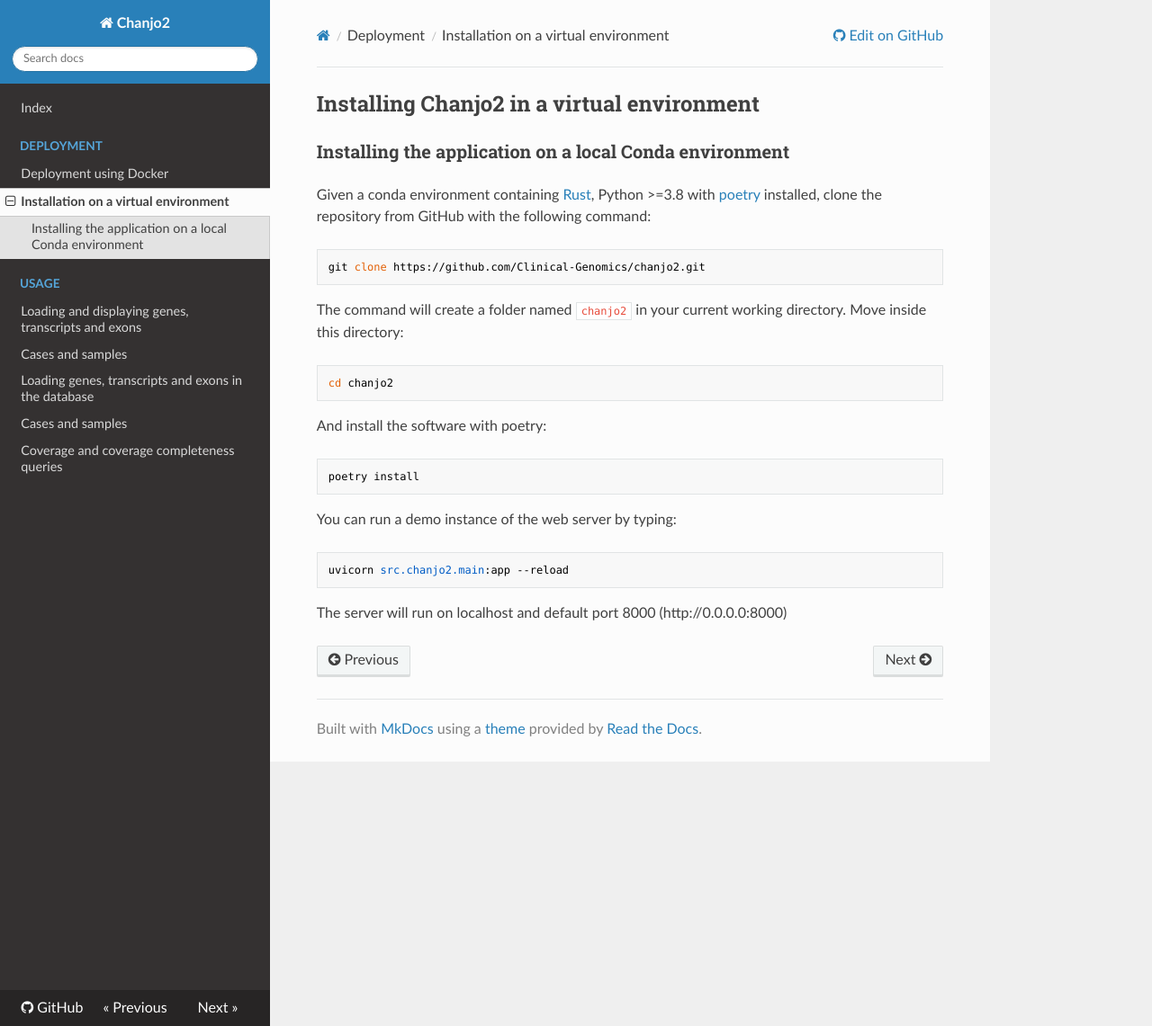
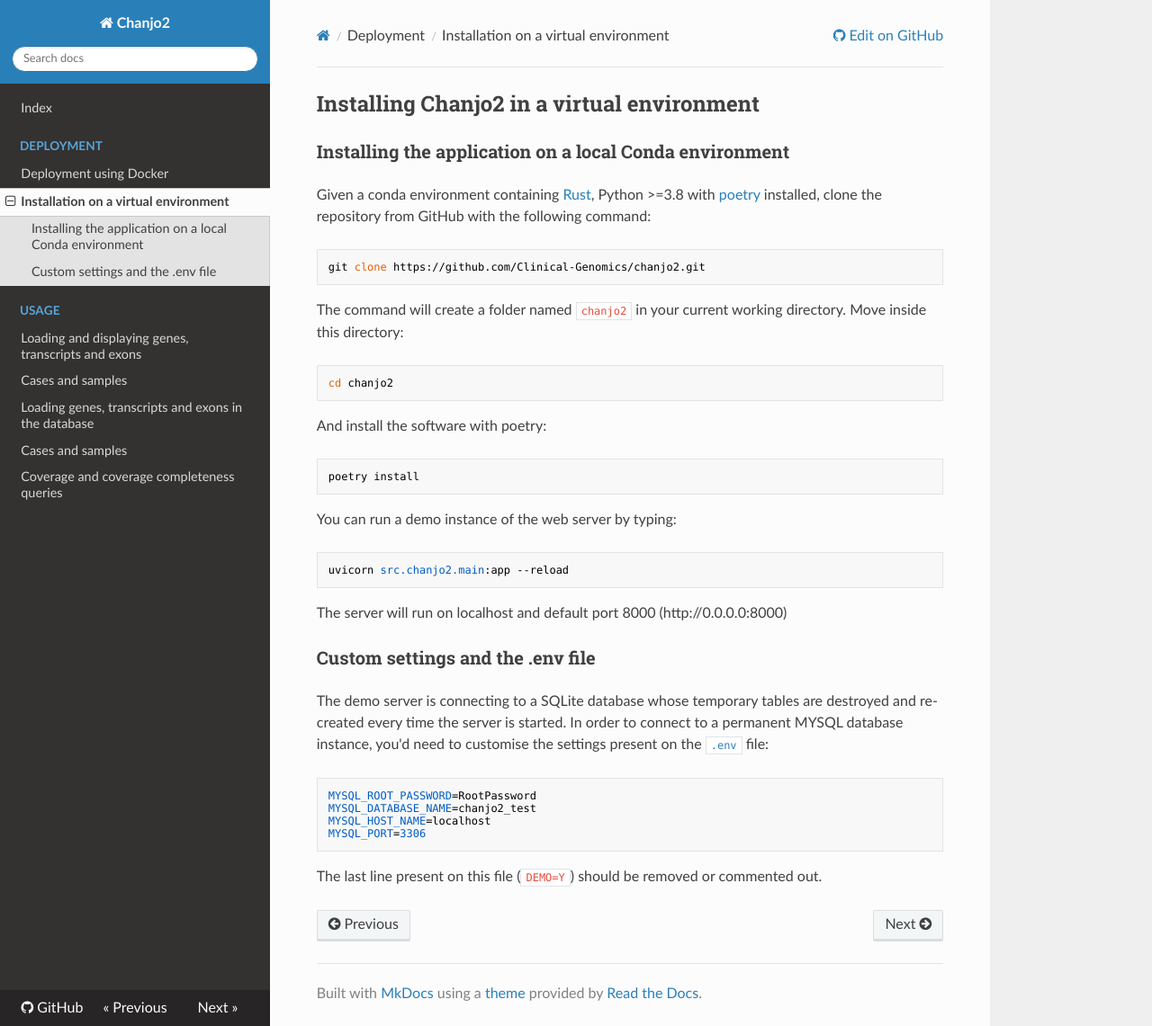
Before and after one commit to Clinical-Genomics/chanjo2, an MkDocs documentation site: the page built from docs/deployment/installation.md, in a window 1280 px wide and 1141 px high. Shown: the whole window at 90% size. Built offline with MkDocs 1.6.1, drawn with Linux system fonts in a browser that asks for light colours; nearby versions of some CDN libraries.

Commit message:
Added documentation on how to customise the .env file for connecting to a custom database

````diff
--- a/docs/deployment/installation.md
+++ b/docs/deployment/installation.md
@@ -29,4 +29,18 @@ uvicorn src.chanjo2.main:app --reload
 The server will run on localhost and default port 8000 (http://0.0.0.0:8000)
 
 
+### Custom settings and the .env file
+
+The demo server is connecting to a SQLite database whose temporary tables are destroyed and re-created every time the server is started.
+In order to connect to a permanent MYSQL database instance, you'd need to customise the settings present on the [`.env`](https://github.com/Clinical-Genomics/chanjo2/blob/main/.env) file:
+
+```
+MYSQL_ROOT_PASSWORD=RootPassword
+MYSQL_DATABASE_NAME=chanjo2_test
+MYSQL_HOST_NAME=localhost
+MYSQL_PORT=3306
+```
+
+The last line present on this file (`DEMO=Y`) should be removed or commented out.
+
 [rust]: https://www.rust-lang.org/
````
Also changed, not shown: CHANGELOG.md (+1 -0 lines), docs/deployment/docker-deployment.md (+6 -1 lines).
